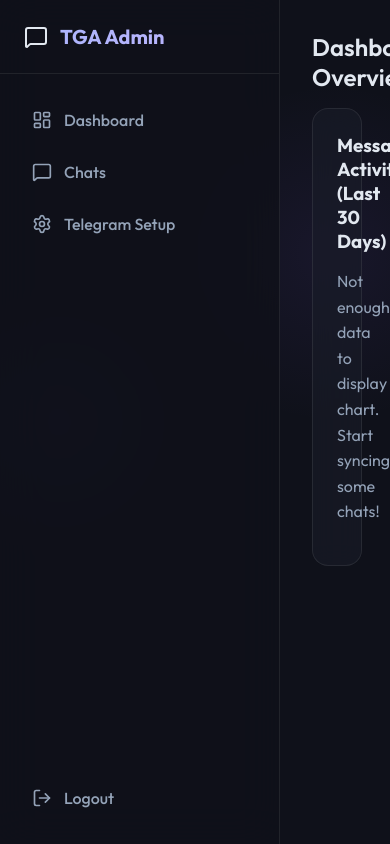
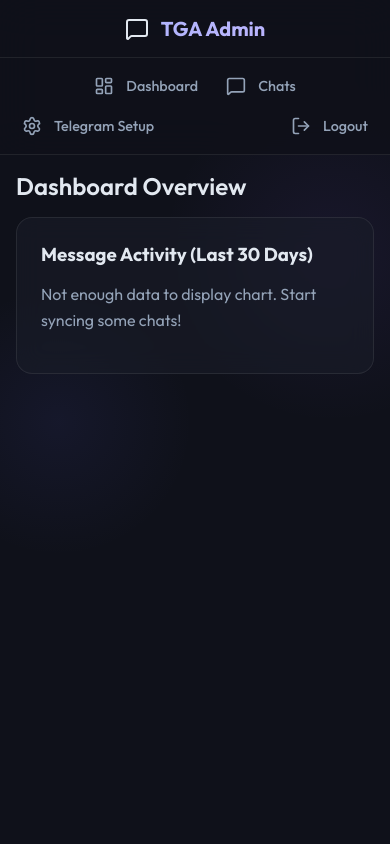
Before and after one commit to official-fedorenko/myFirstAiAssistant, a React app in the folder frontend/: page / in a window 390 px wide. Built offline with nearby package versions, Linux system fonts and the light colour scheme; sample sign-in values are in the browser's storage; the HTML template or start-up script is replaced by a standard one.

Commit message:
Fix step state persistence on page reload and add mobile responsive CSS styles

```diff
--- a/frontend/src/App.jsx
+++ b/frontend/src/App.jsx
@@ -109,7 +109,12 @@
   const [needsPassword, setNeedsPassword] = useState(false);
 
   useEffect(() => {
-    api.get('/telegram/status').then(res => setStatus(res.data.status)).catch(console.error);
+    api.get('/telegram/status').then(res => {
+      setStatus(res.data.status);
+      if (res.data.status === 'code_requested') {
+        setStep(2);
+      }
+    }).catch(console.error);
   }, []);
 
   const handleConnect = async (e) => {
--- a/frontend/src/index.css
+++ b/frontend/src/index.css
@@ -259,3 +259,42 @@
   0% { transform: rotate(0deg); }
   100% { transform: rotate(360deg); }
 }
+
+/* Mobile Responsiveness */
+@media (max-width: 768px) {
+  .app-container {
+    flex-direction: column;
+  }
+
+  .sidebar {
+    width: 100%;
+    border-right: none;
+    border-bottom: 1px solid var(--border-color);
+  }
+
+  .sidebar-header {
+    padding: 16px;
+    justify-content: center;
+  }
+
+  .sidebar-nav {
+    flex-direction: row;
+    flex-wrap: wrap;
+    justify-content: center;
+    padding: 10px;
+    gap: 4px;
+  }
+
+  .nav-item {
+    padding: 8px 12px;
+    font-size: 0.9rem;
+  }
+
+  .main-content {
+    padding: 16px;
+  }
+
+  .chat-list {
+    grid-template-columns: 1fr;
+  }
+}
```
